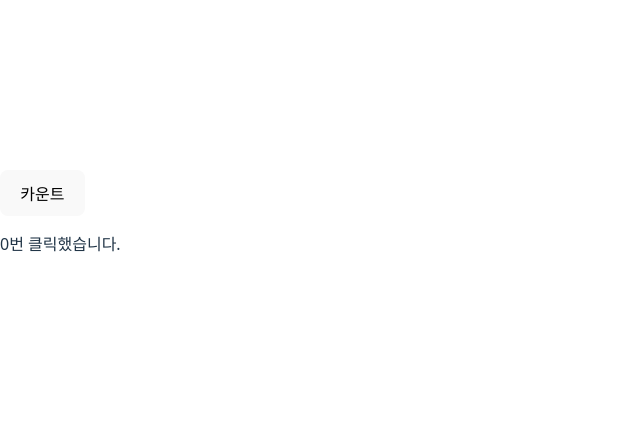
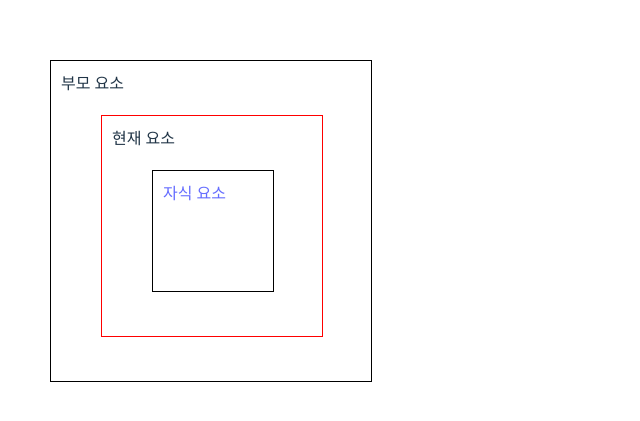
Before and after one commit to yeen322/react, a React (Vite) app in the folder my-react/: page / in a window 1280 px wide. Shown: the part 179-600 px from the top of the page, without its empty margins (0-640 px from the left). Built offline with nearby package versions, Linux system fonts and the light colour scheme.

Commit message:
main.jsx

```diff
--- a/my-react/src/main.jsx
+++ b/my-react/src/main.jsx
@@ -6,6 +6,7 @@ import EventArgs from "../2-js-example/3/EventArgs.jsx";
 import EventArgs2 from "../2-js-example/3/EventArgs2.jsx";
 import StateParent from "../2-js-example/3/StateParent.jsx";
 import StateBasic from "../js-example/StateBasic.jsx";
+import EventPropagation from "../2-js-example/3/Propagation.jsx";
 
 
 
@@ -14,7 +15,8 @@ createRoot(document.getElementById('root')).render(
         {/*<EventKey/>*/}
         {/*<EventArgs2/>*/}
         {/*<StateParent/>*/}
-        <StateBasic/>
+        {/*<StateBasic/>*/}
+        <EventPropagation/>
     </StrictMode>
 
 )
```
